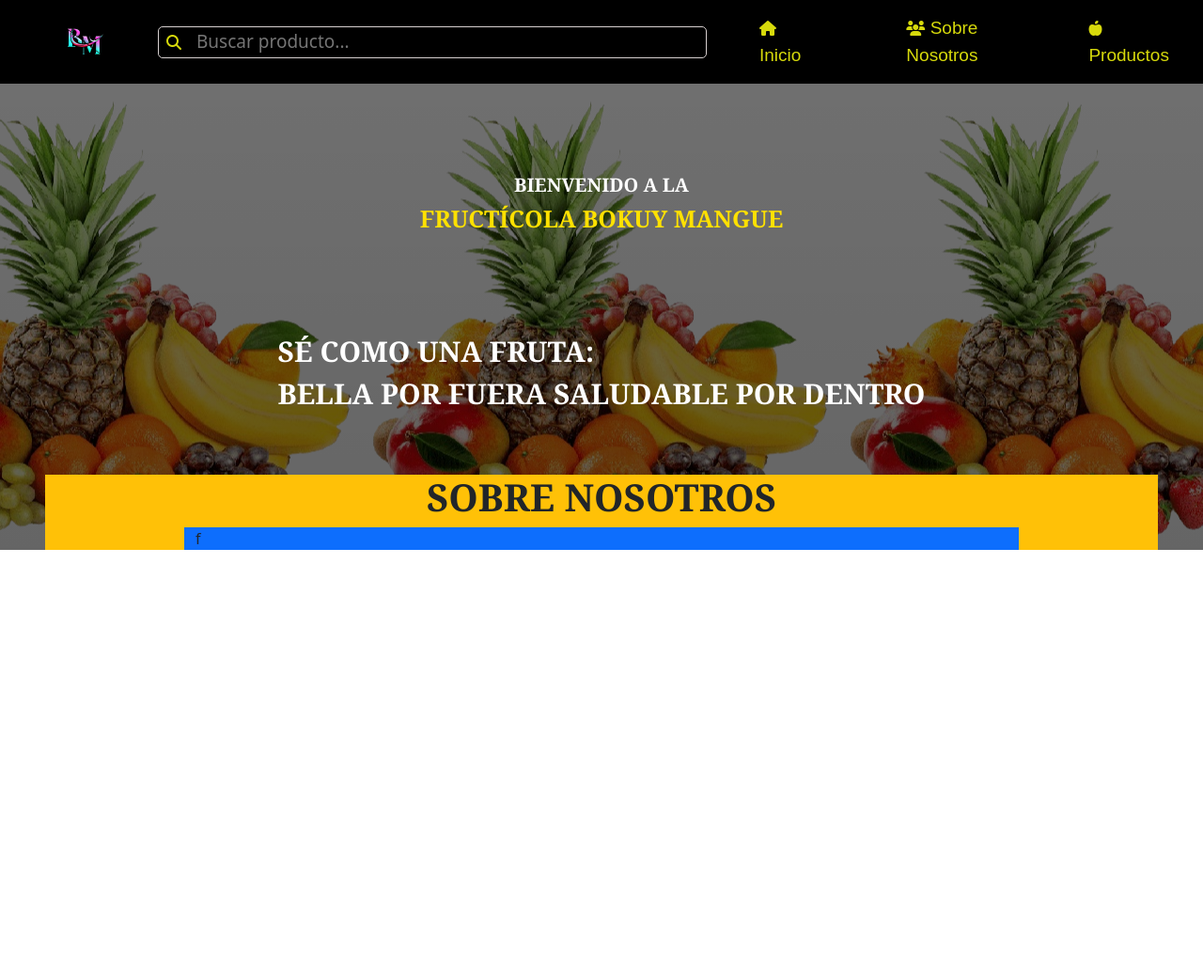
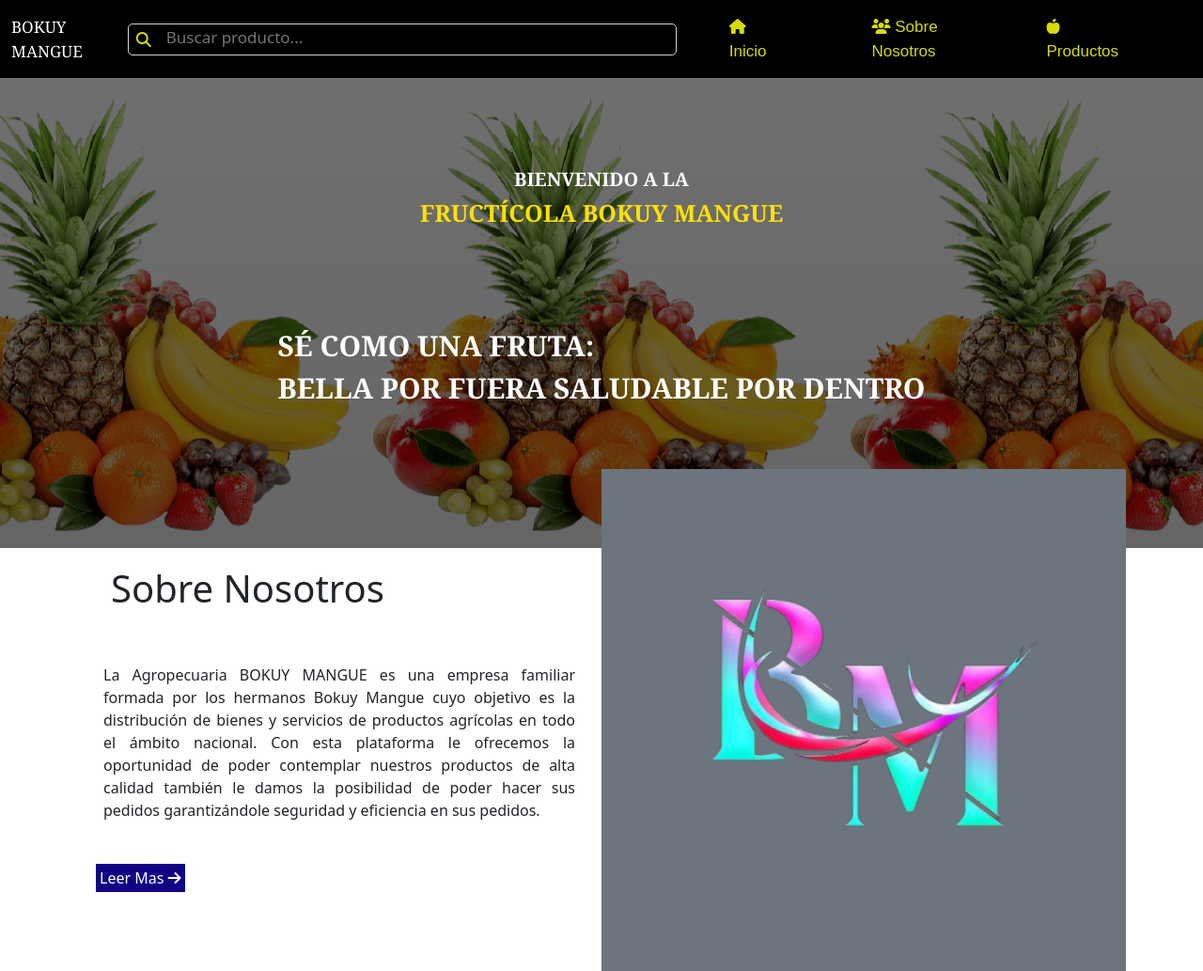
Before and after one commit to anatrinimaye/bokuymangue, a PHP site: page / in a window 1280 px wide; the page is wider, and only the part inside the window is pictured. Shown: that part at 94% size. Before the commit the page ends 585 px from the top of that part, so only its background shows below. Run offline with PHP 8.4, Linux system fonts and the light colour scheme.

Commit message:
Subiendo las dos versiones de bokuy Mangue

```diff
--- a/Version2/css/heade.css
+++ b/Version2/css/heade.css
@@ -2,7 +2,13 @@
 /* CAJA DEL NAV */
 .head{
     background-color: rgb(0, 0, 0);
-    font-size: 19px;
+    font-size: 17px;
+    position: fixed;
+    top: 0;
+    .nomEmp{
+        font-family: cambria;
+        color: white;
+    }
     .nav-item{
         a{
             font-family: sans-serif;
--- a/Version2/css/inicio.css
+++ b/Version2/css/inicio.css
@@ -8,7 +8,7 @@
     background-position: center;
     background-size: cover cover;
     /* background-repeat: no-repeat; */
-    height: auto;
+    height: 500px;
 
     /* Titulo */
     .eslo{
@@ -42,14 +42,18 @@
         font-weight: bold;
       }
     }
-
-    /* Titulo Despues del banner */
-    .titulo{
-      font-family: cambria;
-      font-weight: bold;
-      /* margin-top: 150px; */
-      /* text-shadow: 1px 1px #302f4e; */
-
+  }
+    /* SOBRE NOSOTROS */
+    .sobreNos{
+      justify-content: space-around;
+      align-items: center;
+      .texto{
+        text-align: justify;
+      }
+      a{
+        text-decoration: none;
+        height: 35px;
+        color: white;
+        background-color: rgb(17, 4, 132);
+      }
     }
-
-  }
--- a/Version2/header.php
+++ b/Version2/header.php
@@ -13,7 +13,9 @@
     <!-- HEADER -->
     <nav class="navbar navbar-expand-lg head">
         <div class="container-fluid">
-            <img class="rounded-pill ms-5" style="width:60px" src="./img/logo.png" alt="">
+            <label class=" nomEmp"> BOKUY MANGUE</label>
+
+            <!-- <img class="rounded-pill ms-5" style="width:60px" src="./img/logo.png" alt=""> -->
             <button class="navbar-toggler" type="button" data-bs-toggle="collapse" data-bs-target="#navbarSupportedContent" aria-controls="navbarSupportedContent" aria-expanded="false" aria-label="Toggle navigation">
                 <span class="navbar-toggler-icon bg-light"></span>
             </button>
--- a/Version2/index.php
+++ b/Version2/index.php
@@ -6,7 +6,7 @@
 <link rel="stylesheet" href="./css/inicio.css">
 
     <!-- BANNER -->
-    <div class="container-fluid banner px-5">
+    <div class="container-fluid banner px-5 mb-5">
       <div class="container">
         <div class="py-5 text-center eslo">
           <h3 class="pt-5">BIENVENIDO A LA</h3>
@@ -21,13 +21,24 @@
     </div>
 
     <!-- SOBRE NOSOTROS -->
-    <div class="container-fluit bg-warning mt-5">
+    <div class="container w-100 d-flex mt-5 sobreNos">
         <!-- TITULO -->
-        <h1 class="titulo text-center">
-          SOBRE NOSOTROS
-        </h1>
-        <div class="container bg-primary w-75">
-          f
+         <div class="container texto">
+            <p class="h1 ps-4 pt-3">Sobre Nosotros</p>
+            <p class="pt-5 px-3 mb-5">
+                La Agropecuaria BOKUY MANGUE es una empresa familiar formada por los
+                hermanos Bokuy Mangue cuyo objetivo es la distribución de bienes y
+                servicios de productos agrícolas en todo el ámbito nacional. Con
+                esta plataforma le ofrecemos la oportunidad de poder contemplar
+                nuestros productos de alta calidad también le damos la posibilidad
+                de poder hacer sus pedidos garantizándole seguridad y eficiencia en
+                sus pedidos.
+              </p>
+
+              <a class="mt-5 p-1 ms-2" href="">Leer Mas <i class="fa-solid fa-arrow-right"></i></a>
+         </div>
+        <div class="container bg-secondary">
+          <img class="w-100" src="./img/logo.png" alt="">
         </div>
     </div>
 
```
